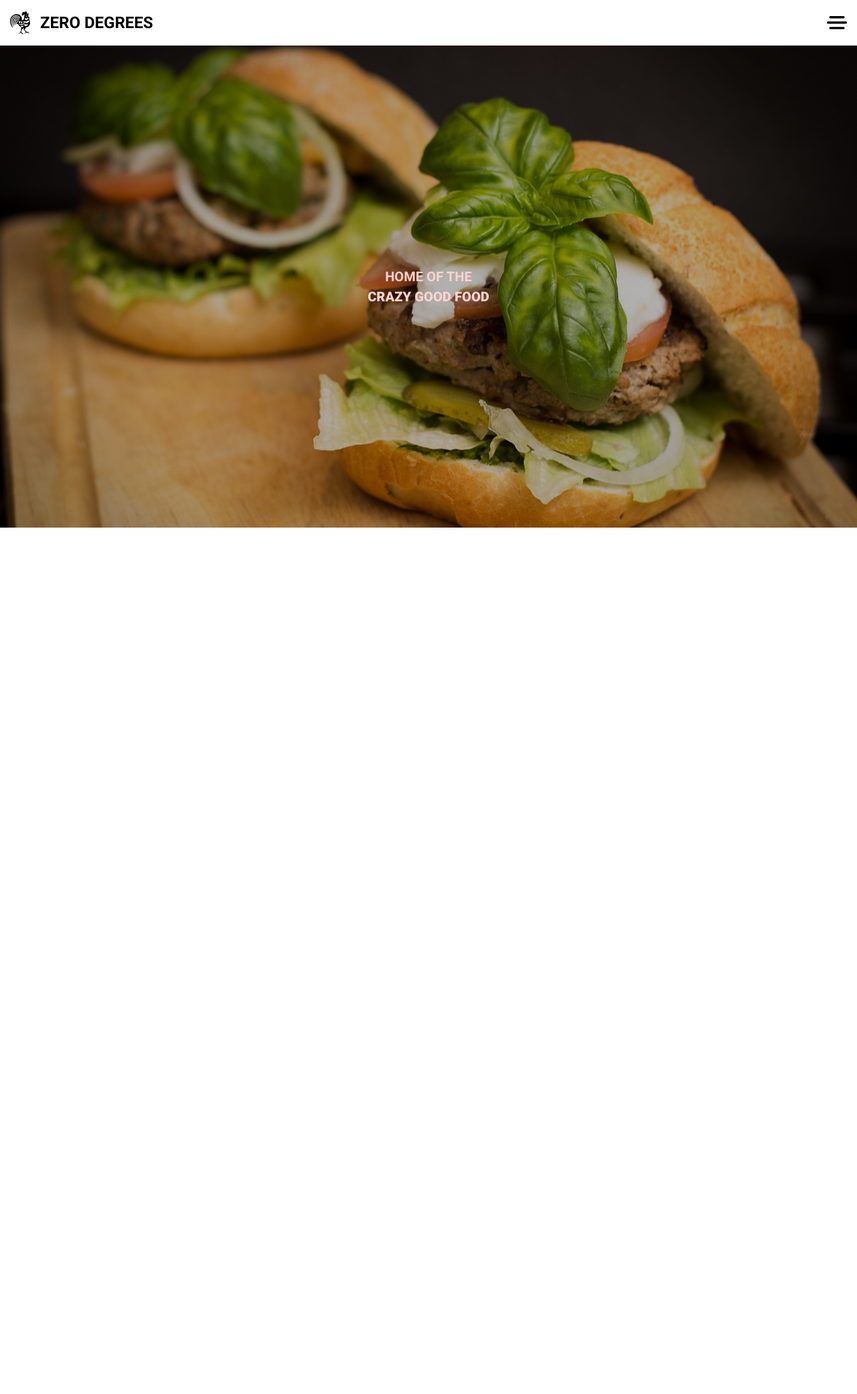
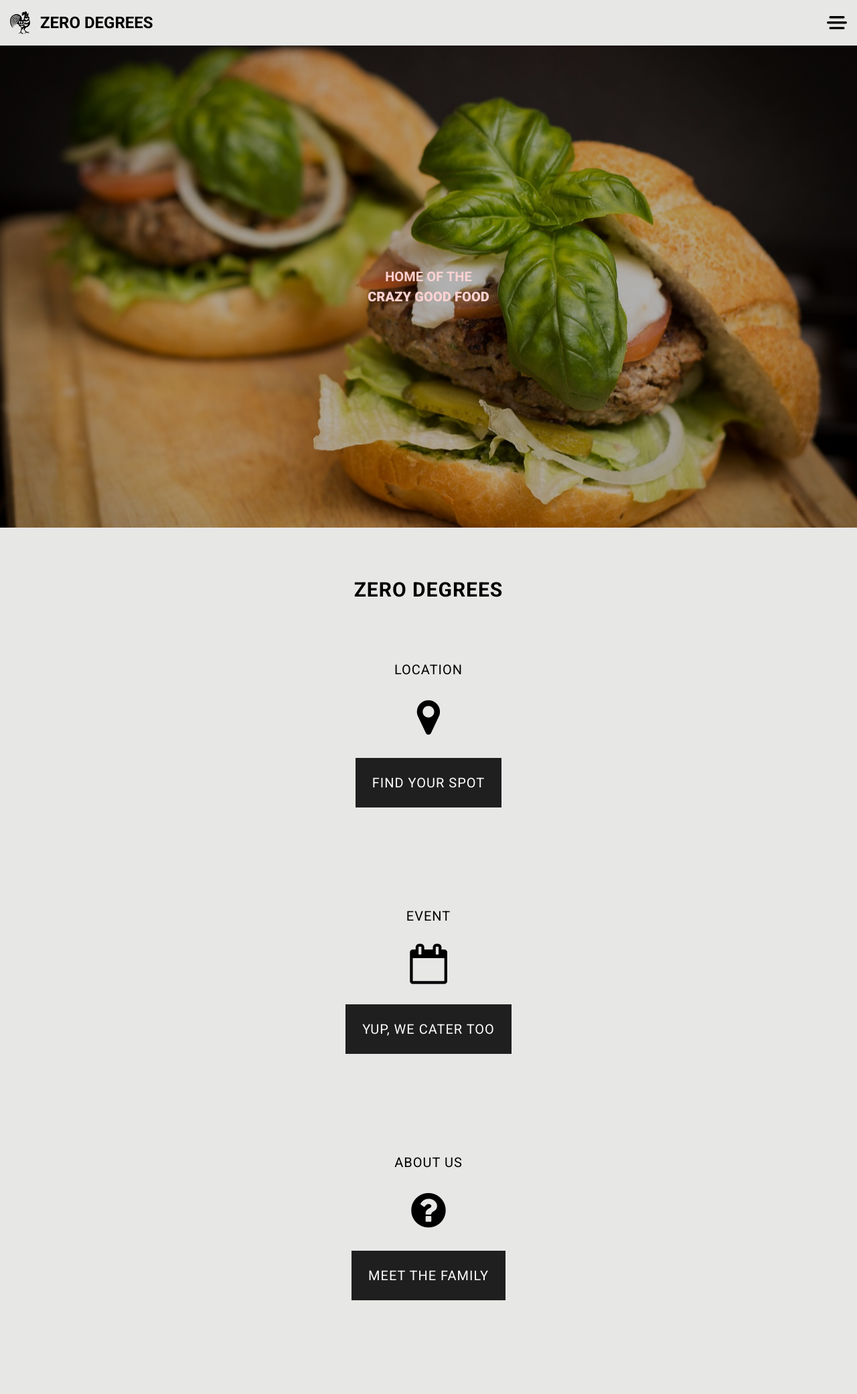
Before and after one commit to colorlessenergy/zero-degrees, a Jekyll site: the page built from index.html, in a window 1280 px wide. Shown: the whole page at 67% size. Built offline with Jekyll 4.4.1, drawn with Linux system fonts in a browser that asks for light colours; before the commit the page ends 900 px from its top, so only the background shows below that.

Commit message:
about links on home page

```diff
--- a/_layouts/default.html
+++ b/_layouts/default.html
@@ -11,6 +11,10 @@
 
     <link href="https://fonts.googleapis.com/css?family=Roboto:400,700,900" rel="stylesheet">
 
+    <!-- font awesome -->
+
+    <link rel="stylesheet" href="https://maxcdn.bootstrapcdn.com/font-awesome/4.7.0/css/font-awesome.min.css">
+
     <!-- main css file -->
 
     <link rel="stylesheet" href="{{ site.baseurl }}/css/main.css">
--- a/css/css/base.css
+++ b/css/css/base.css
@@ -1,4 +1,9 @@
+* {
+  box-sizing: border-box;
+}
+
 html, body {
+  background-color: #e7e7e6;
   font-family: 'Roboto', sans-serif;
   margin: 0;
 }
--- a/css/css/layout.css
+++ b/css/css/layout.css
@@ -18,6 +18,10 @@ nav {
   align-items: center;
   display: flex;
   justify-content: space-between;
+}
+
+i.fa {
+  font-size: 60px;
 }
 
 .responsive-nav__list-items {
--- a/index.html
+++ b/index.html
@@ -5,3 +5,24 @@ layout: default
 {% include nav.html %}
 
 {% include header.html %}
+
+<section class="about">
+  <h2 class="about__heading">zero degrees</h2>
+  <div class="about__cards">
+    <div class="about__card">
+      <p class="about__title">location</p>
+      <i class="fa fa-map-marker"></i>
+      <p class="about__button"> <a class="about__link" href="location.html">find your spot</a> </p>
+    </div>
+    <div class="about__card">
+      <p class="about__title">event</p>
+      <i class="fa fa-calendar-o" aria-hidden="true"></i>
+      <p class="about__button"> <a class="about__link" href="location.html">yup, we cater too</a> </p>
+    </div>
+    <div class="about__card">
+      <p class="about__title">about us</p>
+      <i class="fa fa-question-circle"></i>
+      <p class="about__button"> <a class="about__link" href="location.html">meet the family</a> </p>
+    </div>
+  </div>
+</section>
```
Also changed, not shown: css/css/module.css (+46 -0 lines).
